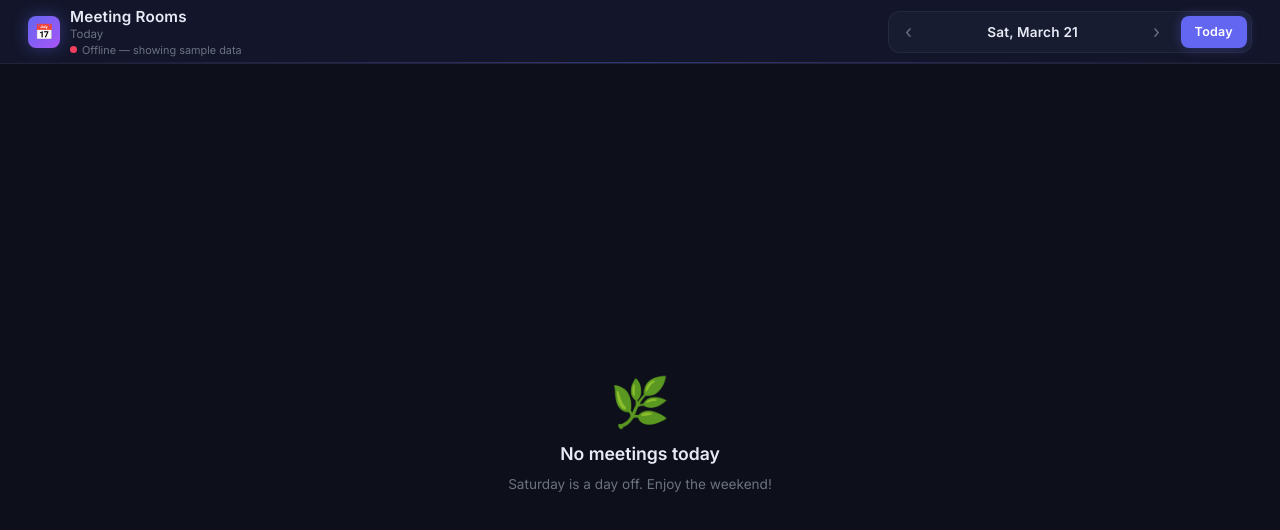
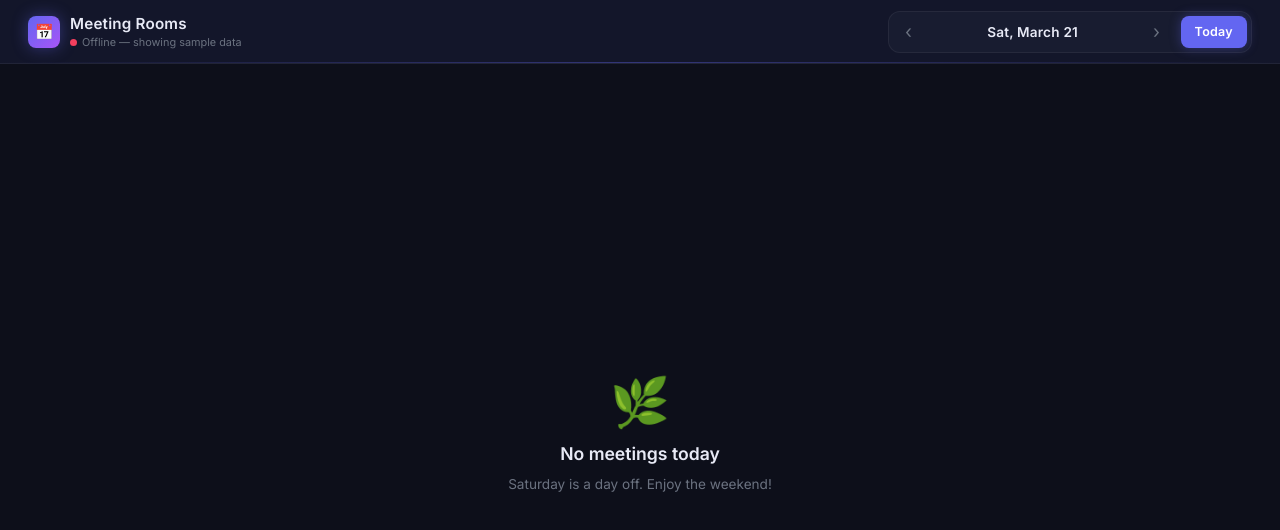
Before and after one commit to SmidigBommen/meeting-rooms-r20, a plain HTML site: page index.html in a window 1280 px wide. Drawn offline with Linux system fonts and the light colour scheme; no server answers.

Commit message:
Remove duplicate date below title

```diff
--- a/index.html
+++ b/index.html
@@ -584,7 +584,6 @@
     <div class="logo-icon">📅</div>
     <div class="logo-text">
       <h1>Meeting Rooms</h1>
-      <div class="date-sub" id="dateSubtitle"></div>
       <div class="header-status">
         <div class="status-dot loading" id="statusDot"></div>
         <span id="statusText">Connecting…</span>
@@ -733,8 +732,6 @@ function render() {
   const longLabel = `${DAY_NAMES_LONG[dow]}, ${MONTHS[current.getMonth()]} ${current.getDate()}, ${current.getFullYear()}`;
   document.getElementById('dayLabel').textContent =
     `${DAY_NAMES_SHORT[dow]}, ${MONTHS[current.getMonth()]} ${current.getDate()}`;
-  document.getElementById('dateSubtitle').textContent =
-    isToday ? 'Today' : longLabel;
 
   renderStats(dow);
 
```
